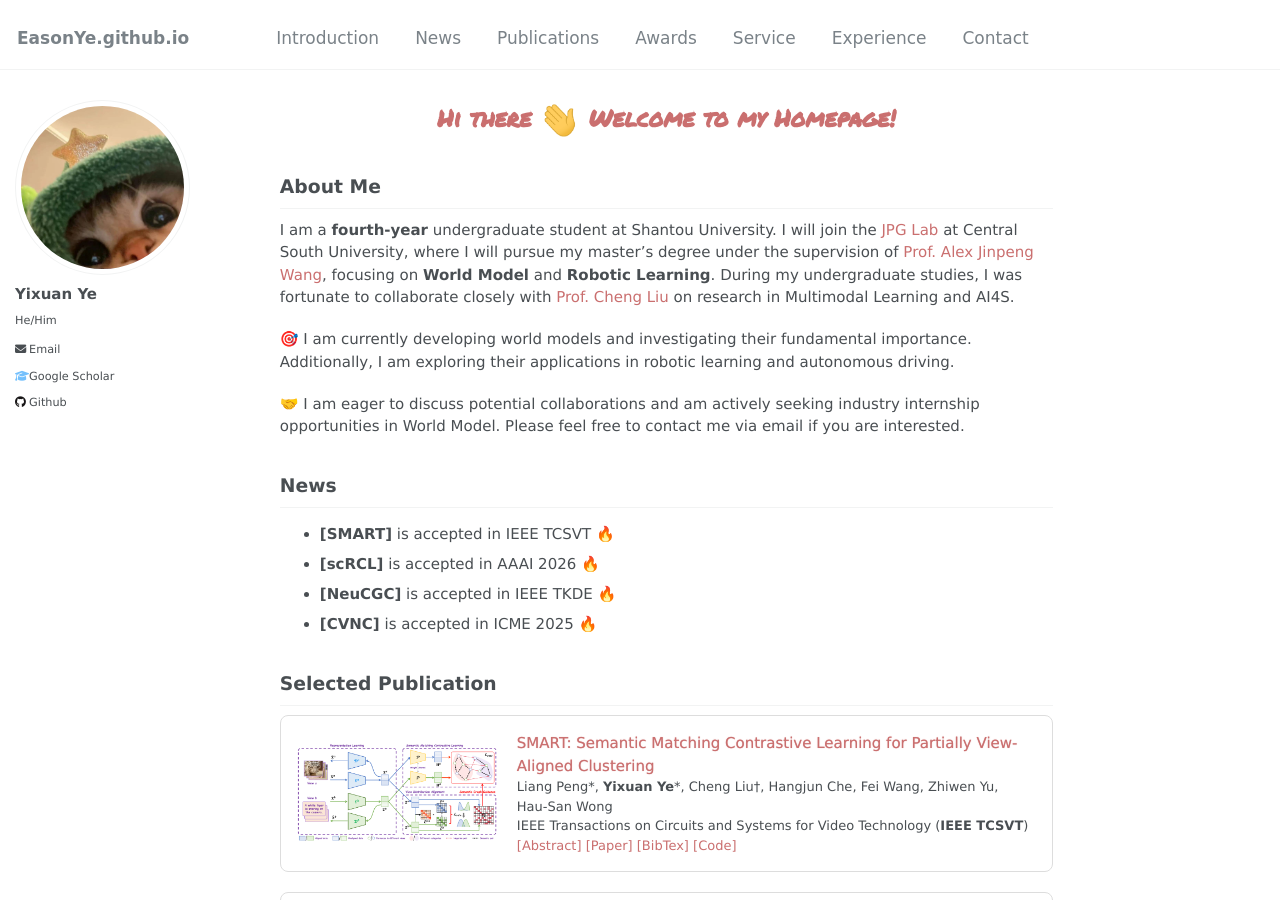
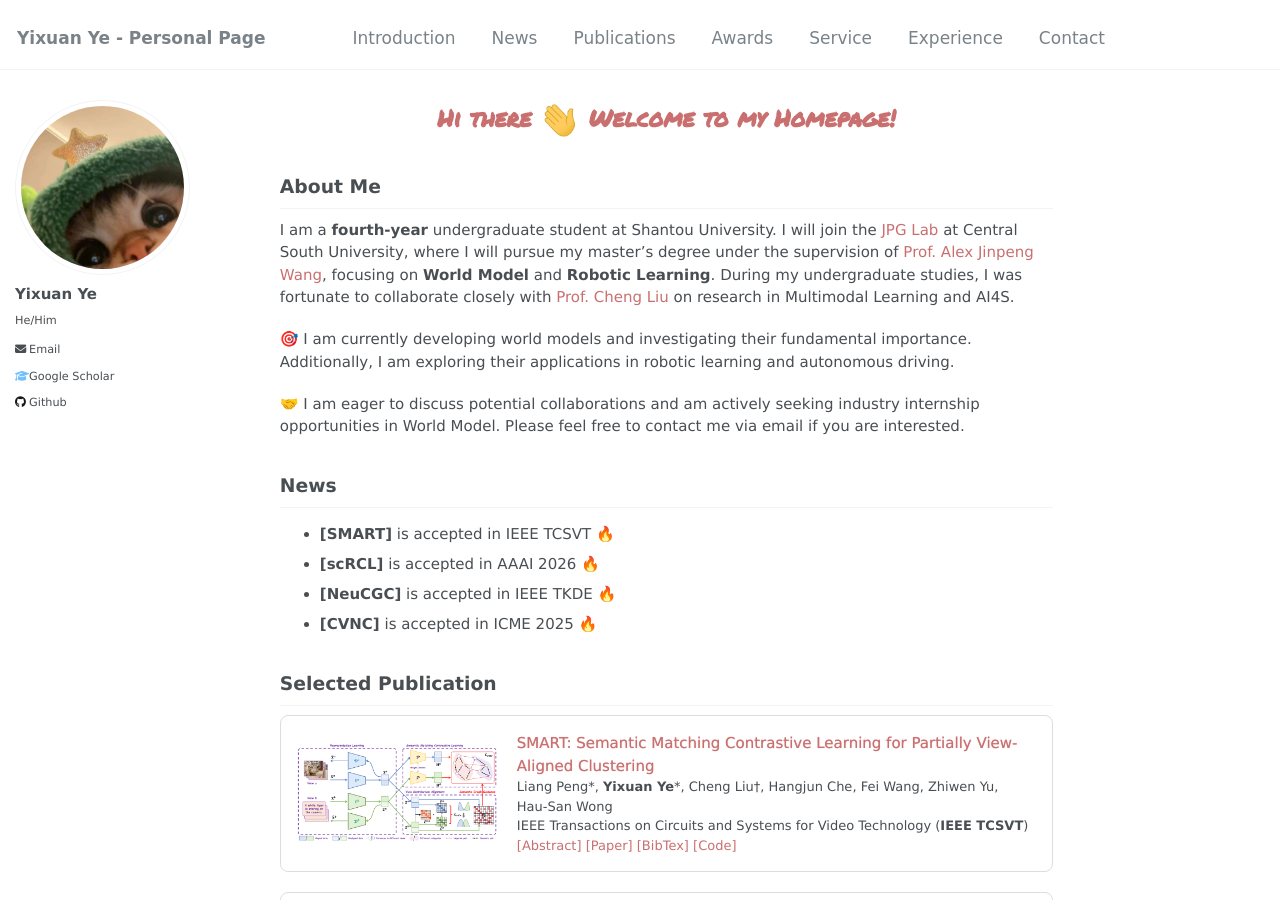
Before and after one commit to EasonTuT/EasonYe.github.io, a Jekyll site: the page built from _pages/about.md, in a window 1280 px wide and 900 px high. Built offline with Jekyll 4.4.1, drawn with Linux system fonts in a browser that asks for light colours; some web fonts are replaced.

Commit message:
Update _config.yml
Signed-off-by: EasonTuT <122711212+EasonTuT@users.noreply.github.com>

```diff
--- a/_config.yml
+++ b/_config.yml
@@ -8,7 +8,7 @@
 
 # Basic Site Settings
 locale                   : "en-US"
-title                    :
+title                    : Yixuan Ye - Personal Page
 title_separator          : "-"
 name                     : Yixuan Ye
 description              : &description "personal description"
```
